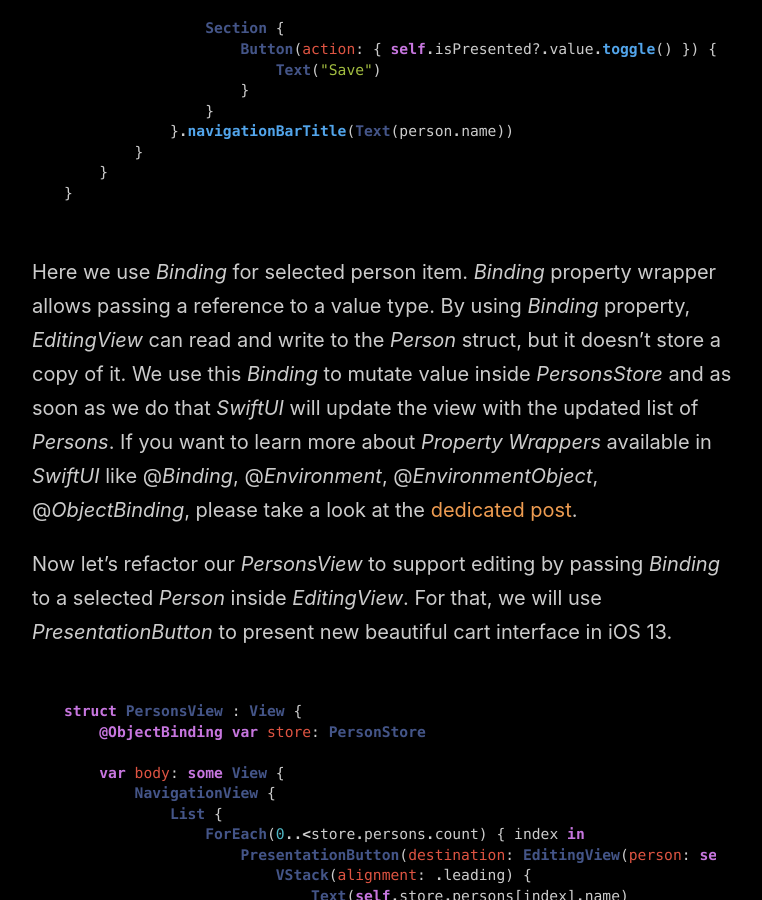
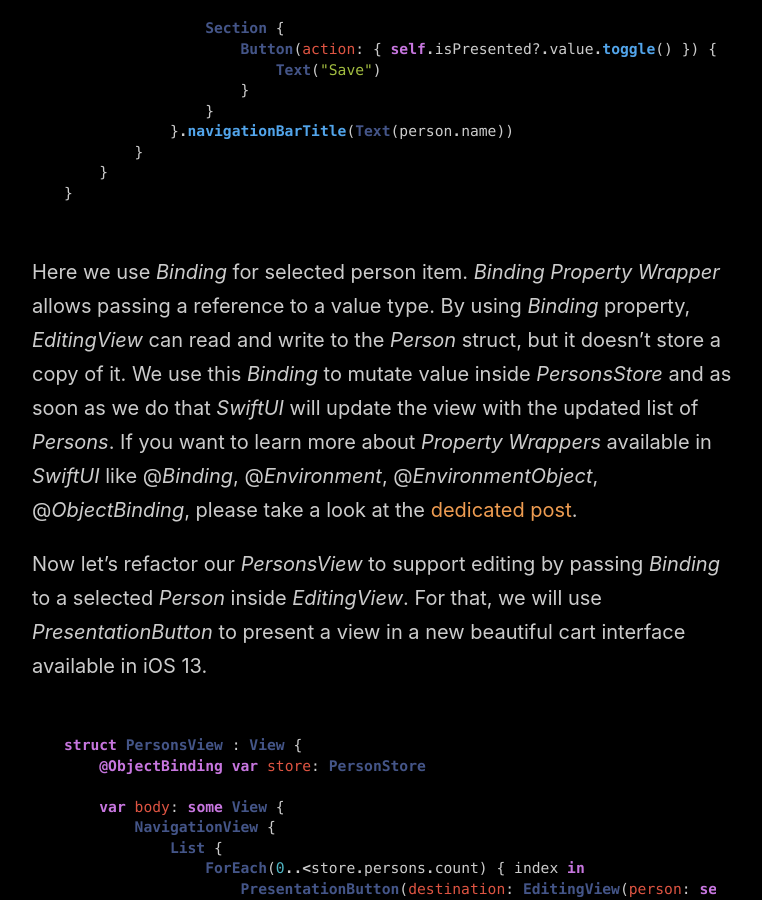
Before and after one commit to mecid/mecid.github.io, a Jekyll site: the page built from _posts/2019-07-03-managing-data-flow-in-swiftui.md, in a window 1280 px wide and 900 px high, scrolled down 3005 px. Shown: the whole window, without its empty margins (258-1020 px from the left). Built offline with Jekyll 4.4.1, drawn with Linux system fonts in a browser that asks for light colours; some of the changed text lies outside the part shown.

Commit message:
Update 2019-07-03-managing-data-flow-in-swiftui.md

````diff
--- a/_posts/2019-07-03-managing-data-flow-in-swiftui.md
+++ b/_posts/2019-07-03-managing-data-flow-in-swiftui.md
@@ -6,7 +6,7 @@
 Last week we talked about [Animations and Transitions in SwiftUI](/2019/06/26/animations-in-swiftui/). But it's time to touch the crucial aspect of every app, and it is data. All the apps have data to present or mutate. Data plays a vital role in apps using *SwiftUI*. Every view in *SwiftUI* is just a function of some state, where the state is our data.
 
 #### Fetching data from local/remote storage
-Today we will build a small app which uses core *SwiftUI* concepts like Binding and *BindableObject*. Assume that you work on the app, which has two primary responsibilities:
+Today we will build a small app which uses core *SwiftUI* concepts like *Binding* and *BindableObject*. Assume that you work on the app, which has two primary responsibilities:
 
 1. Fetch and show the list of employees from local or remote storage
 2. Edit personal information about selected employee
@@ -73,7 +73,7 @@
 }
 ```
 
-We use List component to present an array of *Person* structs. Every row in *List* contains *VStack* with two *Text* components representing the name and age of a *Person*. We call *fetch* method on store object as soon as List appears. As you remember, our *PersonStore* object notifies *SwiftUI* about data change by using *Subject*, and *SwiftUI* rebuilds the view to present newly fetched data.
+We use *List* component to present an array of *Person* structs. Every row in *List* contains *VStack* with two *Text* components representing the name and age of a *Person*. We call *fetch* method on store object as soon as List appears. As you remember, our *PersonStore* object notifies *SwiftUI* about data change by using *Subject*, and *SwiftUI* rebuilds the view to present newly fetched data.
 
 #### Editing
 Next step is creating a new view which allows us to edit personal information of selected *Person*. We will use *Form* component to show nice form for data entry. You can check my [previous post](/2019/06/19/building-forms-with-swiftui/) to learn more about *Form* component and its advantages. Let's dive into code which represents editing view.
@@ -104,9 +104,9 @@
 }
 ```
 
-Here we use *Binding* for selected person item. *Binding* property wrapper allows passing a reference to a value type. By using *Binding* property, *EditingView* can read and write to the *Person* struct, but it doesn't store a copy of it. We use this *Binding* to mutate value inside *PersonsStore* and as soon as we do that *SwiftUI* will update the view with the updated list of *Persons*. If you want to learn more about *Property Wrappers* available in *SwiftUI* like @*Binding*, @*Environment*, @*EnvironmentObject*, @*ObjectBinding*, please take a look at the [dedicated post](/2019/06/12/understanding-property-wrappers-in-swiftui/).
+Here we use *Binding* for selected person item. *Binding Property Wrapper* allows passing a reference to a value type. By using *Binding* property, *EditingView* can read and write to the *Person* struct, but it doesn't store a copy of it. We use this *Binding* to mutate value inside *PersonsStore* and as soon as we do that *SwiftUI* will update the view with the updated list of *Persons*. If you want to learn more about *Property Wrappers* available in *SwiftUI* like @*Binding*, @*Environment*, @*EnvironmentObject*, @*ObjectBinding*, please take a look at the [dedicated post](/2019/06/12/understanding-property-wrappers-in-swiftui/).
 
-Now let's refactor our *PersonsView* to support editing by passing *Binding* to a selected *Person* inside *EditingView*. For that, we will use *PresentationButton* to present new beautiful cart interface in iOS 13.
+Now let's refactor our *PersonsView* to support editing by passing *Binding* to a selected *Person* inside *EditingView*. For that, we will use *PresentationButton* to present a view in a new beautiful cart interface available in iOS 13.
 
 ```swift
 struct PersonsView : View {
````
